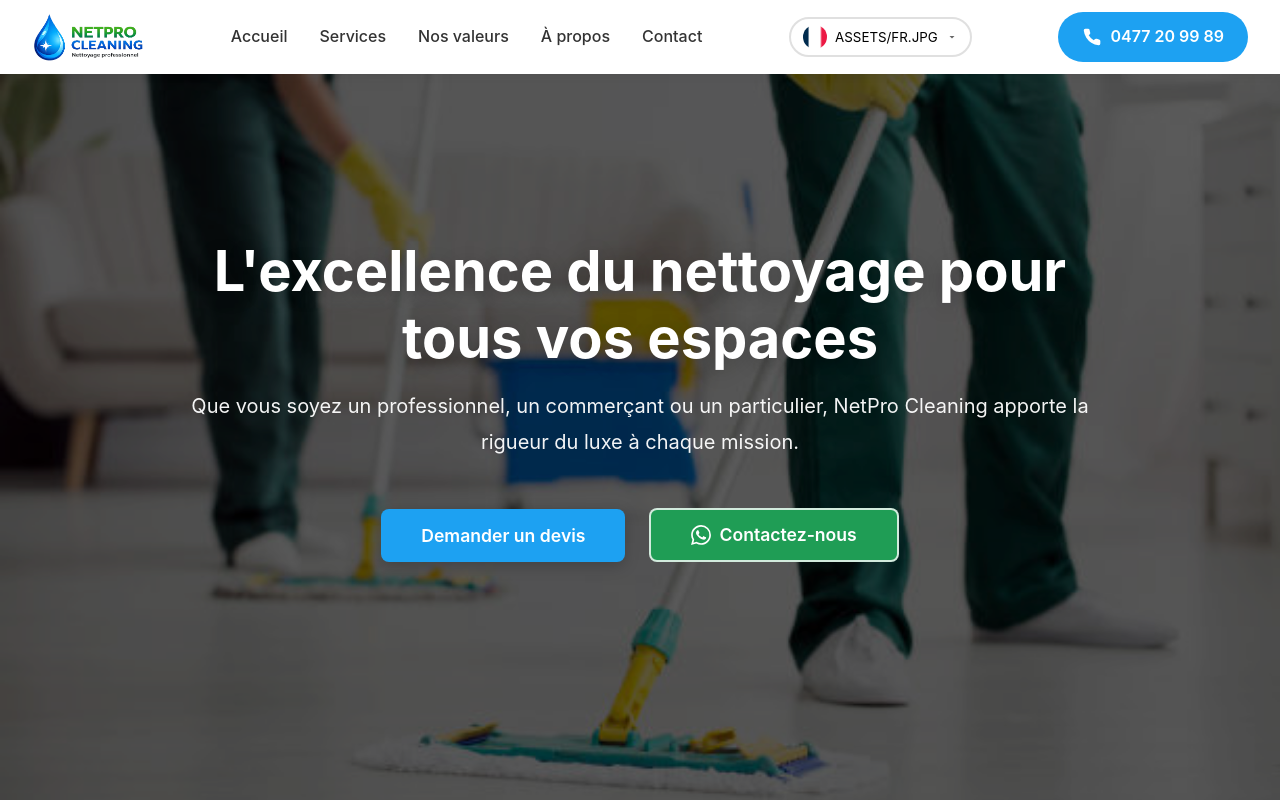
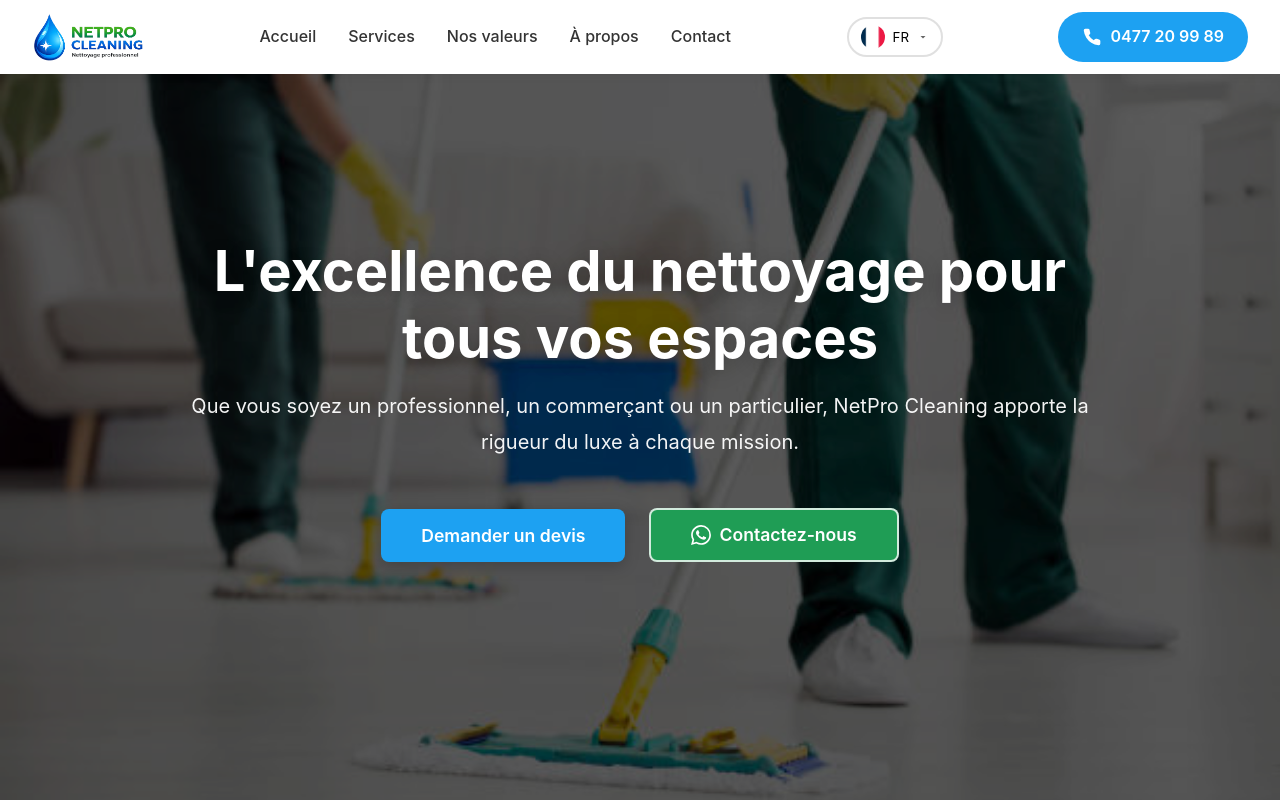
Before and after one commit to Madjixx/netproCleaning, an Angular app: page / in a window 1280 px wide. Shown: the top 800 px of the page. Built offline with nearby package versions, Linux system fonts and the light colour scheme.

Commit message:
Updated header.component.html

```diff
--- a/src/app/components/header/header.component.html
+++ b/src/app/components/header/header.component.html
@@ -21,7 +21,7 @@
     <div class="language-selector">
       <button class="lang-dropdown-btn" (click)="toggleLanguageDropdown()">
         <img [src]="getLanguageFlag(currentLanguage)" [alt]="currentLanguage">
-        <span>{{getLanguageFlag(currentLanguage) | uppercase}}</span>
+        <span>{{currentLanguage | uppercase}}</span>
         <svg width="12" height="12" viewBox="0 0 24 24" fill="currentColor">
           <path d="M7 10l5 5 5-5z"/>
         </svg>
```
